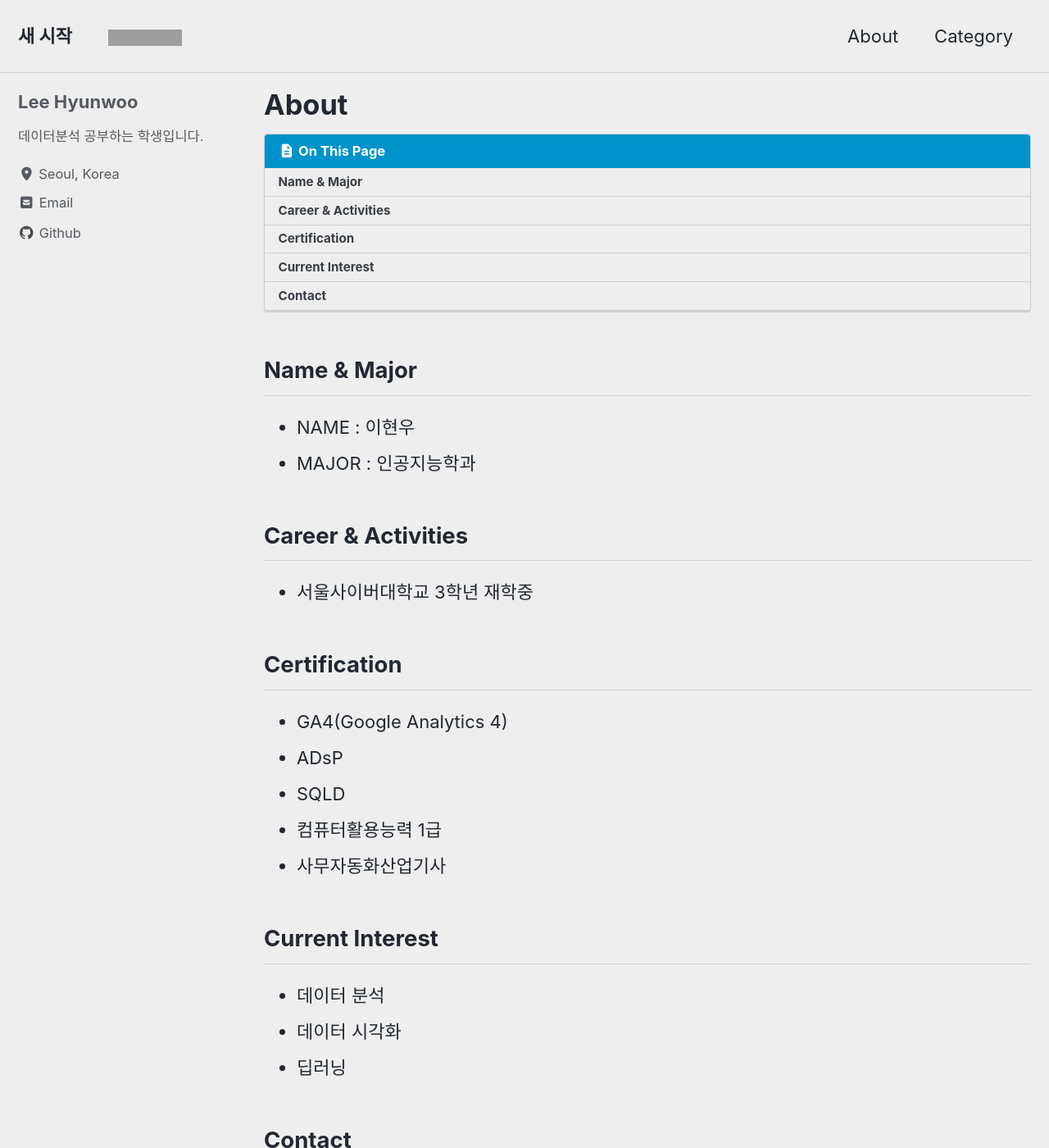
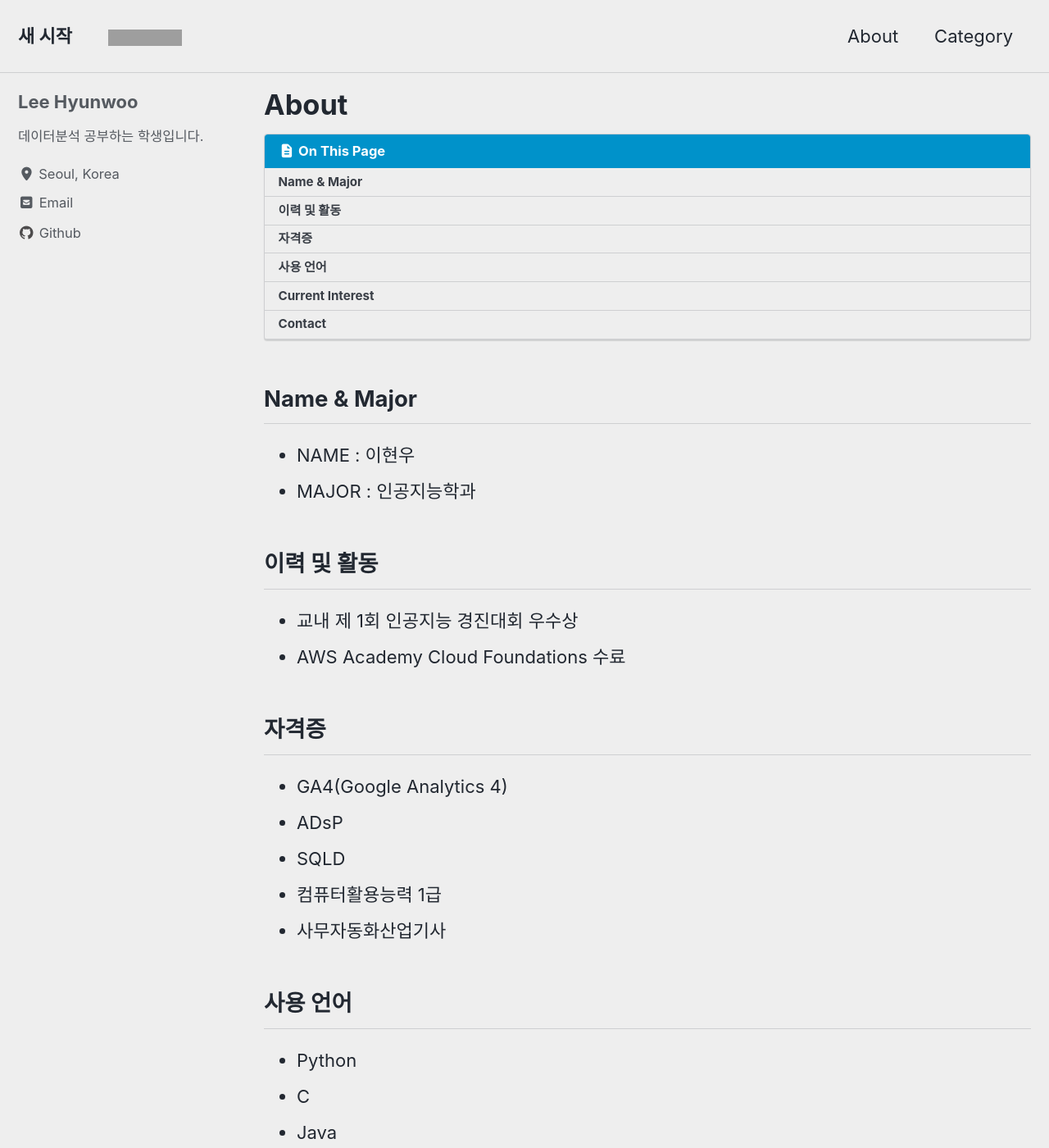
Before and after one commit to ihyunu/ihyunu.github.io, a Jekyll site: the page built from _pages/about.md, in a window 1280 px wide and 1400 px high. Shown: the whole window at 82% size. Built offline with Jekyll 4.4.1, drawn with Linux system fonts in a browser that asks for light colours; cached includes are drawn as plain includes; grey boxes are pictures that could not be loaded.

Commit message:
24.12.13 About

```diff
--- a/_pages/about.md
+++ b/_pages/about.md
@@ -12,15 +12,22 @@ toc: true
 * NAME : 이현우
 * MAJOR : 인공지능학과
 
-## Career & Activities
-* 서울사이버대학교 3학년 재학중
+## 이력 및 활동
+* 교내 제 1회 인공지능 경진대회 우수상
+* AWS Academy Cloud Foundations 수료
 
-## Certification
+## 자격증
 * GA4(Google Analytics 4)
 * ADsP
 * SQLD
 * 컴퓨터활용능력 1급
 * 사무자동화산업기사
+
+## 사용 언어
+* Python
+* C
+* Java
+* Javascript
 
 ## Current Interest
  * 데이터 분석
```
